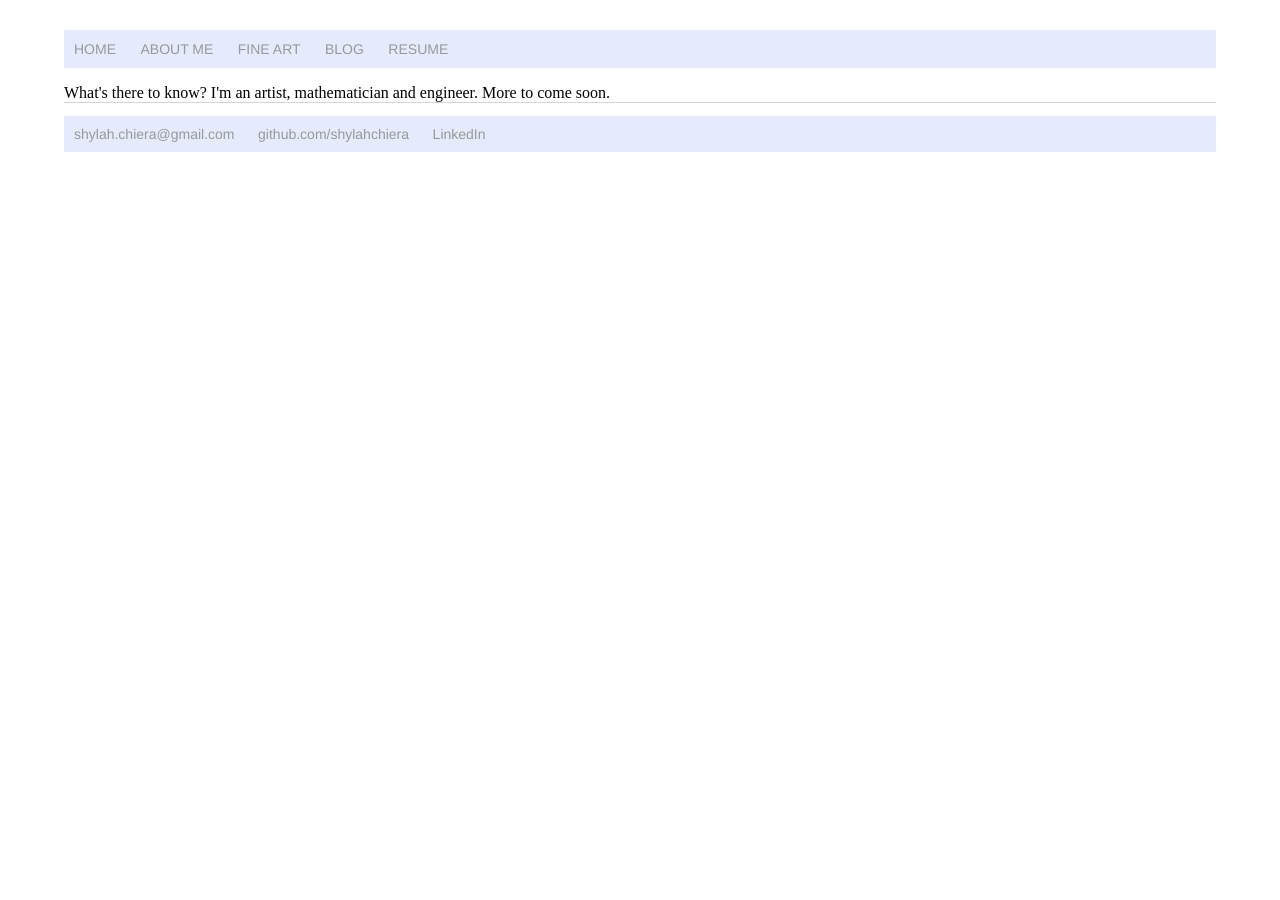
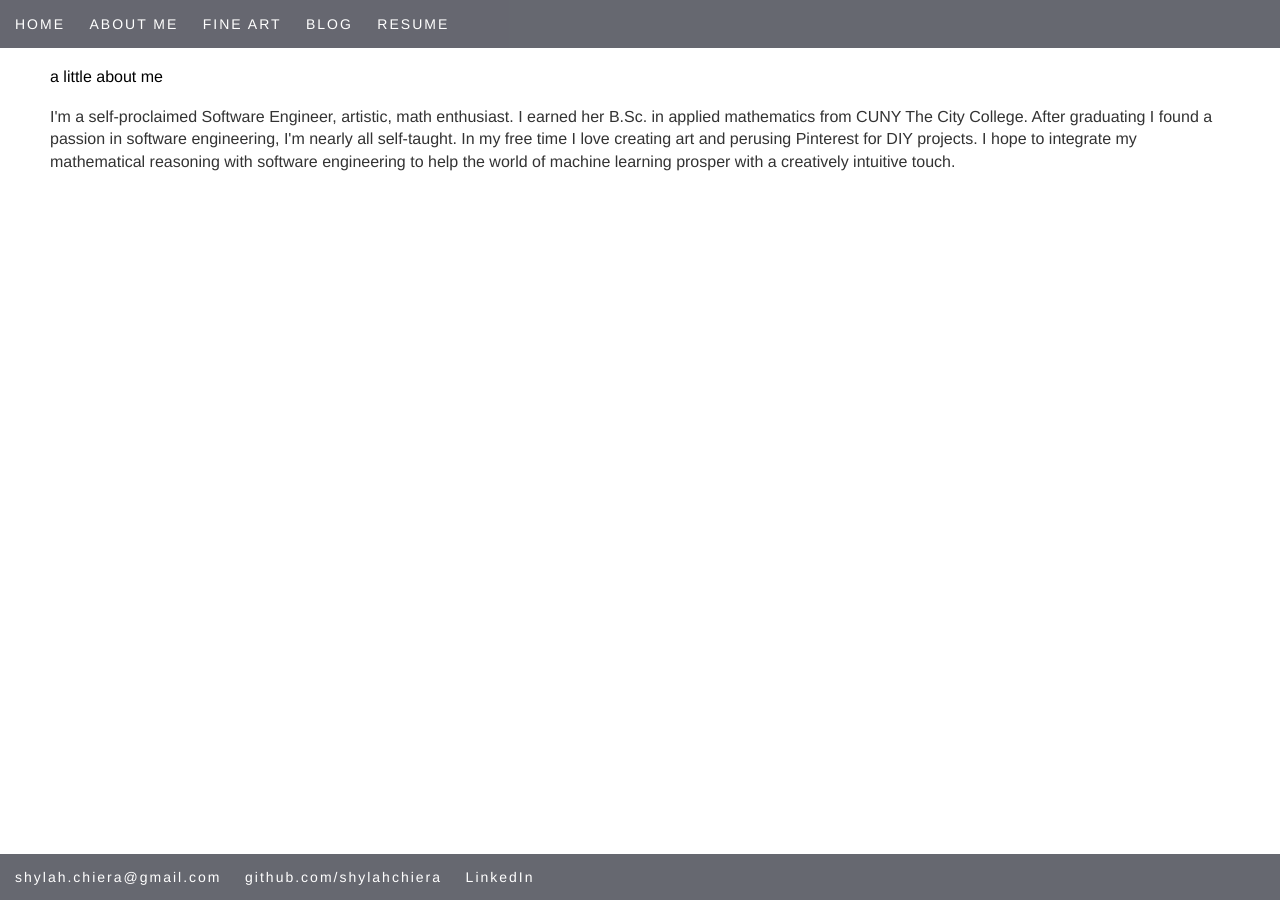
Before and after one commit to ShylahChiera/ShylahChiera.github.io, a Jekyll site: the page built from about/index.html, in a window 1280 px wide. Built offline with Jekyll 4.4.1, drawn with Linux system fonts in a browser that asks for light colours.

Commit message:
add resume, about me, layout

```diff
--- a/about/index.html
+++ b/about/index.html
@@ -2,4 +2,6 @@
 layout: default
 title: About me
 ---
-What's there to know? I'm an artist, mathematician and engineer. More to come soon.
+
+	<h3>a little about me</h3>
+	<p>I'm a self-proclaimed Software Engineer, artistic, math enthusiast. I earned her B.Sc. in applied mathematics from CUNY The City College. After graduating I found a passion in software engineering, I'm nearly all self-taught. In my free time I love creating art and perusing Pinterest for DIY projects. I hope to integrate my mathematical reasoning with software engineering to help the world of machine learning prosper with a creatively intuitive touch.</p>
--- a/css/main.css
+++ b/css/main.css
@@ -1,70 +1,80 @@
 body {
-    margin: 30px auto;
-    width: 90%;
+    margin:0;
+    border: 0;
 }
 nav ul {
     font-family:'Helvetica', 'Arial', 'Sans-Serif';
-    padding: 10px;
+    padding: 15px;
+    margin: 0px;
     list-style: none;
     font-weight: bold;
-    background-color: #e5eafd;
+    background-color: #262834;
+    opacity: 70%;
 }
 footer ul {
     font-family:'Helvetica', 'Arial', 'Sans-Serif';
-    padding: 10px;
+    padding: 15px;
+    margin: 0px;
     list-style: none;
     font-weight: bold;
-    background-color: #e5eafd;
+    background-color: #262834;
+    opacity: 70%;
 }
+ul.social{
+    list-style: none;
+    text-align: center;
+    width: 100%
+}
+li.social {
+    float: left;
+    padding:20px;
+}
+
 nav ul li, footer ul li {
     display: inline;
     margin-right: 20px;
 }
 a {
     text-decoration: none;
-    color: #999;
+    color:white;
     font-size: 14px;
     font-weight: lighter;
+    letter-spacing: 2px;
 }
 a:hover {
     text-decoration: underline;
 }
 h1 {
-    color: #292d2d;
-    font-size: 3em;
+    color: white;
+    font-size: 5em;
     font-family:'Helvetica', 'Arial', 'Sans-Serif';
     font-weight: lighter;
     position: absolute;
     text-transform: uppercase;
     text-align: center;
-    letter-spacing: 4px;
-    top: 100px;
-    left: 10%;
-    width: 40%;
-    background-color: #e5eafd;
-    opacity: 0.8;
-    border-radius: 10px;
+    letter-spacing: 32px;
+    top: 200px;
+    width: 100%;
 }
 
 h2 {
-    font-size: 1em;
-    line-height: 1.4em;
-    letter-spacing: 2px;
-    color: #333;
+    font-size: 1.6em;
+    line-height: 4em;
+    letter-spacing: 5px;
+    color: white;
     font-family:'Helvetica', 'Arial', 'Sans-Serif';
     font-weight: lighter;
     position: absolute;
-    top: 200px;
-    left: 10%;
-    width: 40%;
-    background-color: #e5eafd;
-    opacity: 0.8;
-    border-radius: 5px;
+    text-align:center;
+    top: 300px;
+    width: 100%;
 }
 h3 {
     font-family:'Helvetica', 'Arial', 'Sans-Serif';
     font-weight: lighter;
     font-size: 1em;
+    margin-top: 20px;
+    margin-left: 50px;
 
 }
 p {
@@ -73,10 +83,17 @@ p {
     color: #333;
     font-family:'Helvetica', 'Arial', 'Sans-Serif';
     font-weight: lighter;
+    margin-top: 20px;
+    margin-left: 50px;
+    margin-right: 50px;
 }
 footer {
-    border-top: 1px solid #d5d5d5;
+    /*border-top: 1px solid #d5d5d5;*/
     font-size: .8em;
+    position: fixed;
+    width: 100%;
+    bottom: 0;
+    left: 0;
 }
 
 ul.posts {
@@ -89,5 +106,6 @@ ul.posts li {
 }
 img {
     position: relative;
-    width: 100%
+    width: 100%;
+
 }
--- a/cv/index.html
+++ b/cv/index.html
@@ -2,6 +2,7 @@
 layout: default
 title: Shylah's CV
 ---
+
 <object class="resume" data="../sources/ShylahBChieraResume.pdf" type="application/pdf" width="100%" height="1124px">
    <p><b>Example fallback content</b>: This browser does not support PDFs. Please download the PDF to view it: <a href="../sources/ShylahBChieraResume.pdf">Download PDF</a>.</p>
 </object>
```
